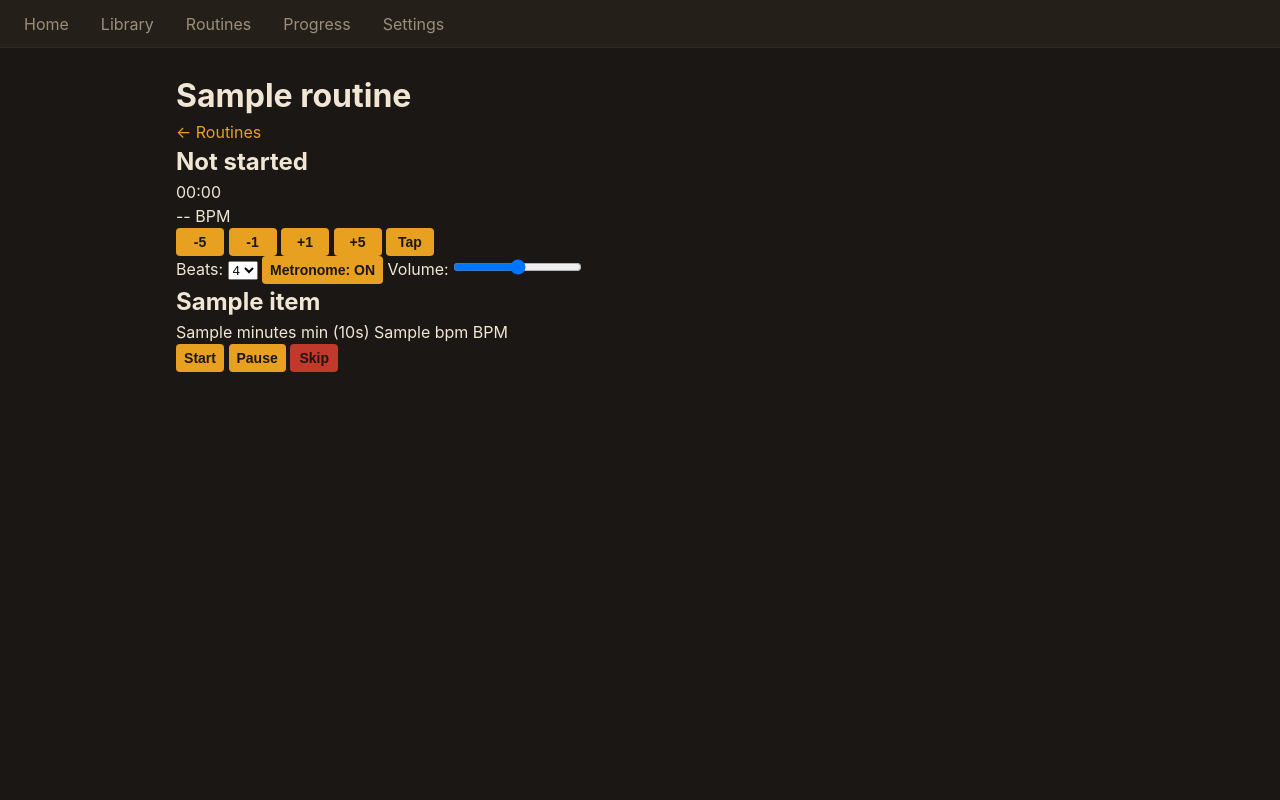
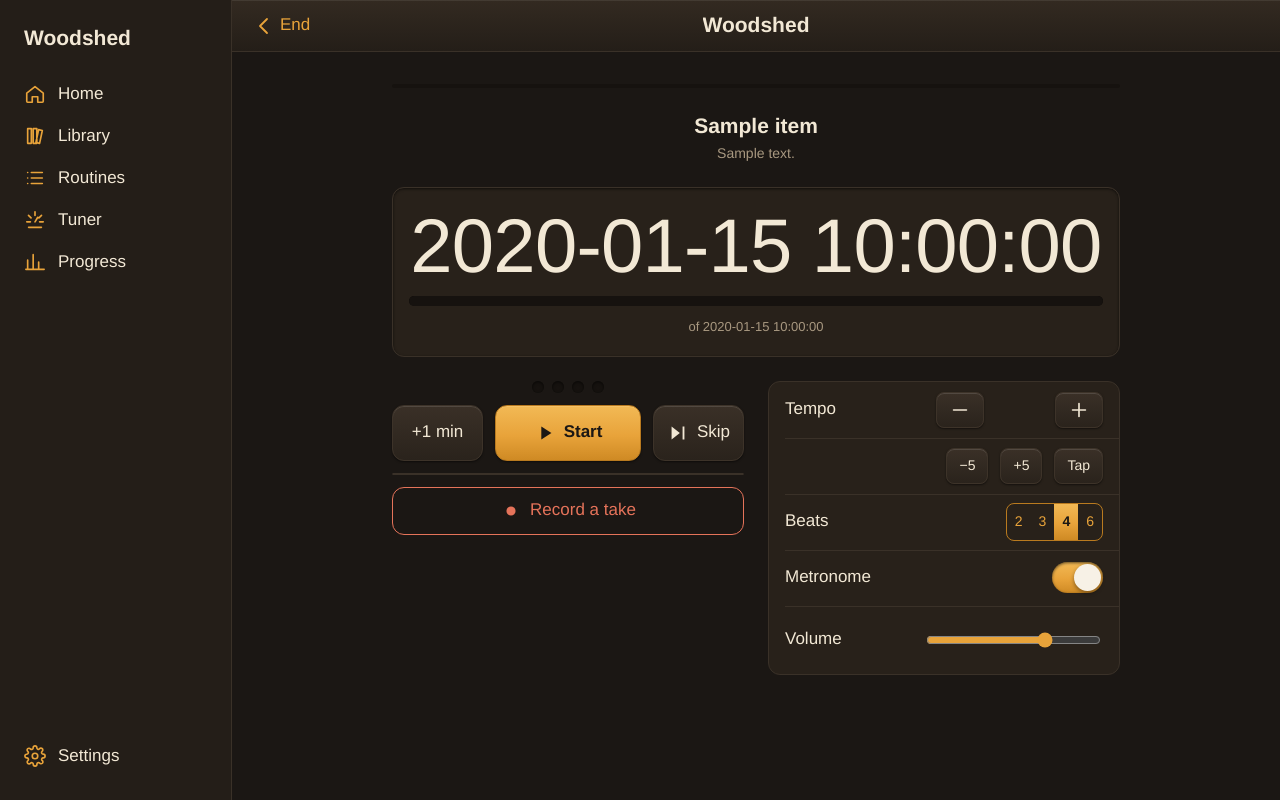
Before and after one commit to cecedabro/woodshed, a Python web app: template backend/app/templates/run.html in a window 1280 px wide. Run offline with Jinja, Linux system fonts and the light colour scheme; the template is opened without the code that fills it: most values are stand-ins (such as "Sample title", 1, 10 or a date in 2020).

Commit message:
T66: Migrate the runner markup (`run.html`) per the recipe, with the ids it names (`run-main`, `run-plus`, `run-skip`, `run-blocks`, `run-beats`, `run-bpm`, `run-tap`, `run-metronome`, `run-volume`, `run-links`, `run-record`, `run-summary`). Keep `data-blocks="{{ blocks_json }}"` and `data-routine-id`. Do not change JS in this task. Read only the recipe in docs/design.md (`rg -n '^\*\*Runner' docs/design.md`, then ~25 lines), the macro signatures (`rg -n 'macro ' backend/app/templates/_ui.html`), the template(s) named and the tests in accept. Update assertions in `tests/test_runner_page.py` / `tests/test_free_practice.py` that checked old markup (e.g. `data-action="start"` becomes `id="run-main"`).

```diff
--- a/backend/app/templates/run.html
+++ b/backend/app/templates/run.html
@@ -1,90 +1,43 @@
-{% extends "legacy_base.html" %}
+{% extends "base.html" %}
 
-{% block title %}Woodshed — Running {{ routine.name if routine else "Free Practice" }}{% endblock %}
+{% import "_ui.html" as ui %}
+
+{% block title %}Woodshed{% endblock %}
+
+{% block nav_left %}
+{{ ui.nav_link("End", "/", back=True) }}
+{% endblock %}
 
 {% block content %}
-<div class="runner" data-blocks="{{ blocks_json }}" data-routine-id="{{ routine.id if routine else 'null' }}">
-
-<h1>{{ routine.name if routine else blocks[0].item.title }}</h1>
-
-{% if routine %}
-<a href="/routines" class="back-link">&larr; Routines</a>
-{% else %}
-<a href="/library" class="back-link">&larr; Library</a>
-{% endif %}
-
-<!-- Active block display -->
-<div class="active-block">
-  <h2 class="current-block-title">Not started</h2>
-  <div class="active-controls">
-    <div class="timer-display" data-timer>00:00</div>
-    <div class="bpm-display block-bpm">-- BPM</div>
+<div class="runner stack-lg" data-blocks="{{ blocks_json }}" data-routine-id="{{ routine_id }}">
+  <div class="blocks" id="run-blocks" aria-hidden="true">{% for b in blocks %}<span></span>{% endfor %}</div>
+  <div class="runner-head"><p class="runner-title" id="run-title">{{ blocks[0].item.title }}</p>
+    <p class="runner-sub" id="run-sub">{{ next_text }}</p></div>
+  <div class="countdown">
+    <p class="countdown-time" id="run-time">{{ first_time }}</p>
+    <progress class="bar" id="run-bar" value="0" max="1" aria-label="Time used in this block"></progress>
+    <p class="countdown-note" id="run-note">of {{ first_time }}</p>
   </div>
-</div>
-
-<!-- Metronome controls (SPEC 6.2, 6.3) -->
-<div class="metro-controls">
-  <div class="bpm-buttons">
-    <button type="button" id="bpm-minus-5" class="btn btn-sm" aria-label="BPM -5">-5</button>
-    <button type="button" id="bpm-minus-1" class="btn btn-sm" aria-label="BPM -1">-1</button>
-    <button type="button" id="bpm-plus-1" class="btn btn-sm" aria-label="BPM +1">+1</button>
-    <button type="button" id="bpm-plus-5" class="btn btn-sm" aria-label="BPM +5">+5</button>
-    <button type="button" id="tap-tempo" class="btn btn-sm" aria-label="Tap tempo">Tap</button>
+  <div class="split">
+    <div class="stack">
+      <div class="beats" id="run-beats" aria-hidden="true"><span></span><span></span><span></span><span></span></div>
+      <div class="actions-split">
+        {{ ui.button("+1 min", attrs={"id": "run-plus"}) }}
+        {{ ui.button("Start", kind="primary", icon_name="play", attrs={"id": "run-main"}) }}
+        {{ ui.button("Skip", icon_name="skip", attrs={"id": "run-skip"}) }}
+      </div>
+      {% call ui.group(attrs={"id": "run-links"}) %}{% endcall %}
+      {{ ui.button("Record a take", kind="outline-danger", block=True, icon_name="record", attrs={"id": "run-record"}) }}
+    </div>
+    {% call ui.group() %}
+      {% call ui.row("Tempo", chevron_=False) %}{{ ui.stepper("tempo", start_bpm, "run-bpm", steps=(-1, 1)) }}{% endcall %}
+      {% call ui.row("", chevron_=False) %}{{ ui.button("\u22125", size="small", attrs={"data-bpm": "-5", "aria-label": "5 slower"}) }}{{ ui.button("+5", size="small", attrs={"data-bpm": "5", "aria-label": "5 faster"}) }}{{ ui.button("Tap", size="small", attrs={"id": "run-tap"}) }}{% endcall %}
+      {% call ui.row("Beats", chevron_=False) %}{{ ui.segmented("beats", "Beats per bar", [(2, "2"), (3, "3"), (4, "4"), (6, "6")], selected=4) }}{% endcall %}
+      {{ ui.switch_row("metronome", "Metronome", checked=True, attrs={"id": "run-metronome"}) }}
+      {{ ui.range_row("volume", "Volume", 0.7, attrs={"id": "run-volume"}) }}
+    {% endcall %}
   </div>
-  <div class="metro-options">
-    <label>
-      Beats:
-      <select id="beats-per-bar" aria-label="Beats per bar">
-        <option value="2">2</option>
-        <option value="3">3</option>
-        <option value="4" selected>4</option>
-        <option value="5">5</option>
-        <option value="6">6</option>
-        <option value="7">7</option>
-      </select>
-    </label>
-    <button type="button" id="metronome-toggle" class="btn btn-sm">Metronome: ON</button>
-    <label>
-      Volume:
-      <input type="range" id="metronome-volume" min="0" max="1" step="0.05" value="0.5" aria-label="Metronome volume">
-    </label>
-  </div>
-</div>
-
-{% for b in blocks %}
-<section class="block" data-position="{{ b.position }}">
-    <h2>{{ b.item.title }}</h2>
-    <div class="block-meta">
-        <span class="block-duration">{{ b.minutes }} min ({{ b.minutes * 60 }}s)</span>
-        {% if b.bpm is not none %}
-        <span class="block-bpm">{{ b.bpm }} BPM</span>
-        {% endif %}
-    </div>
-    <div class="block-attachments">
-        {% set tab = b.item.attachments | selectattr("kind", "equalto", "tab") | first %}
-        {% if tab %}
-        <a href="/media/attachment/{{ tab.id }}" class="block-att-link" target="_blank">Tab</a>
-        {% endif %}
-        {% set pdf = b.item.attachments | selectattr("kind", "equalto", "pdf") | first %}
-        {% if pdf %}
-        <a href="/media/attachment/{{ pdf.id }}" class="block-att-link" target="_blank">PDF</a>
-        {% endif %}
-        {% set audio = b.item.attachments | selectattr("kind", "equalto", "audio") | first %}
-        {% if audio %}
-        <a href="/media/attachment/{{ audio.id }}" class="block-att-link" target="_blank">Audio</a>
-        {% endif %}
-    </div>
-    <div class="block-controls">
-        <button type="button" class="btn btn-sm" data-action="start" aria-label="Start block {{ b.position + 1 }}">Start</button>
-        <button type="button" class="btn btn-sm" data-action="pause" aria-label="Pause block {{ b.position + 1 }}">Pause</button>
-        <button type="button" class="btn btn-sm btn-danger" data-action="skip" aria-label="Skip block {{ b.position + 1 }}">Skip</button>
-    </div>
-</section>
-{% endfor %}
-
-<!-- Session summary (SPEC 5.3) -->
-<div class="session-summary" style="display:none;"></div>
-
+  <div id="run-summary" hidden></div>
 </div>
 {% endblock %}
 
```
Also changed, not shown: PLAN.md (+1 -1 lines), PROGRESS.md (+15 -0 lines), backend/app/routes/run.py (+23 -0 lines), backend/tests/test_free_practice.py (+14 -44 lines), backend/tests/test_runner_page.py (+10 -41 lines), backend/tests/ui_legacy.txt (+0 -1 lines).
